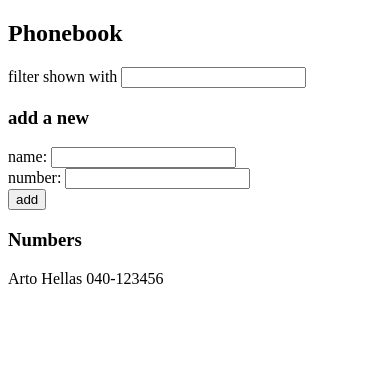
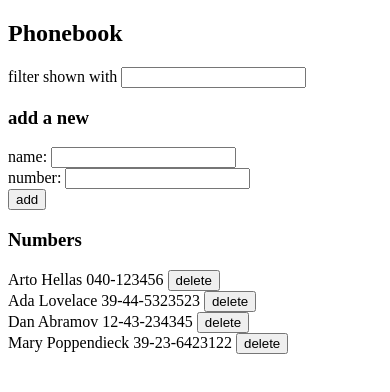
Before and after one commit to joshuaenahoro/full-stack-open, a React (Vite) app in the folder part2/phonebook/: page / in a window 390 px wide. Shown: the top 392 px of the page. Built offline with nearby package versions, Linux system fonts and the light colour scheme; data requests are answered from the project's data file.

Commit message:
feat: complete phonebook step 10

```diff
--- a/part2/phonebook/db.json
+++ b/part2/phonebook/db.json
@@ -20,5 +20,6 @@
       "number": "39-23-6423122",
       "id": "4"
     }
-  ]
+  ],
+  "$schema": "./node_modules/json-server/schema.json"
 }
--- a/part2/phonebook/src/App.jsx
+++ b/part2/phonebook/src/App.jsx
@@ -1,35 +1,71 @@
-import { useState } from 'react';
+import { useEffect, useState } from 'react';
+import axios from 'axios';
 import Filter from './components/Filter';
 import PersonForm from './components/PersonForm';
 import Persons from './components/Persons';
+import personService from './services/persons';
 
 const App = () => {
-  const [persons, setPersons] = useState([
-    { name: 'Arto Hellas', number: '040-123456', id: 1 },
-  ]);
+  const [persons, setPersons] = useState([]);
   const [query, setQuery] = useState('');
   const [newName, setNewName] = useState('');
   const [newNumber, setNewNumber] = useState('');
 
-  const handleAddNote = (e) => {
+  useEffect(() => {
+    personService.getAll().then((p) => setPersons(p));
+  }, []);
+
+  const handleAddPerson = (e) => {
     e.preventDefault();
-    const names = persons.map((p) => p.name.toLowerCase());
 
-    if (names.includes(newName.toLowerCase())) {
-      return alert(`${newName} is already added to phonebook`);
+    const existingPerson = persons.find(
+      (p) => p.name.toLowerCase() === newName.toLowerCase(),
+    );
+
+    const resetForm = () => {
+      setNewName('');
+      setNewNumber('');
+    };
+
+    // Update person if they already exist
+    if (existingPerson) {
+      const confirmed = window.confirm(
+        `${newName} is already added to phonebook, replace the old number with a new one?`,
+      );
+
+      if (!confirmed) return;
+
+      personService
+        .update({ ...existingPerson, number: newNumber })
+        .then((updatedPerson) => {
+          setPersons(
+            persons.map((p) =>
+              p.id === existingPerson.id ? updatedPerson : p,
+            ),
+          );
+          resetForm();
+        });
+
+      return;
     }
 
-    setPersons((p) => [
-      ...p,
-      { name: newName, number: newNumber, id: persons.length + 1 },
-    ]);
-    setNewName('');
-    setNewNumber('');
+    // Add new entry
+    personService.create({ name: newName, number: newNumber }).then((p) => {
+      setPersons((prev) => prev.concat(p));
+      resetForm();
+    });
   };
 
   const handleQueryChange = (e) => setQuery(e.target.value);
   const handleNameChange = (e) => setNewName(e.target.value);
   const handleNumberChange = (e) => setNewNumber(e.target.value);
+
+  const handleDelete = (name, id) => {
+    if (window.confirm(`Delete ${name} ?`)) {
+      personService.deleteById(id);
+      setPersons(persons.filter((p) => p.id !== id));
+    }
+  };
 
   const filteredPersons = persons.filter((p) =>
     p.name.toLowerCase().includes(query.toLowerCase()),
@@ -41,14 +77,14 @@ const App = () => {
       <Filter value={query} onChange={handleQueryChange} />
       <h3>add a new</h3>
       <PersonForm
-        onSubmit={handleAddNote}
+        onSubmit={handleAddPerson}
         nameValue={newName}
         onNameChange={handleNameChange}
         numberValue={newNumber}
         onNumberChange={handleNumberChange}
       />
       <h3>Numbers</h3>
-      <Persons persons={filteredPersons} />
+      <Persons persons={filteredPersons} handleDelete={handleDelete} />
     </div>
   );
 };
--- a/part2/phonebook/src/components/Persons.jsx
+++ b/part2/phonebook/src/components/Persons.jsx
@@ -1,4 +1,6 @@
-const Persons = ({ persons }) => {
+import personService from '../services/persons';
+
+const Persons = ({ persons, handleDelete }) => {
   if (persons.length === 0) {
     return <div>No numbers found.</div>;
   }
@@ -8,6 +10,8 @@ const Persons = ({ persons }) => {
       {persons.map((p) => (
         <div key={p.id}>
           {p.name} {p.number}
+          {` `}
+          <button onClick={() => handleDelete(p.name, p.id)}>delete</button>
         </div>
       ))}
     </div>
--- /dev/null
+++ b/part2/phonebook/src/services/persons.js
@@ -0,0 +1,23 @@
+import axios from 'axios';
+const baseUrl = 'http://localhost:3001/persons';
+
+const getAll = () => axios.get(baseUrl).then((res) => res.data);
+
+const create = (newObject) => {
+  const request = axios.post(baseUrl, newObject);
+  return request.then((res) => res.data);
+};
+
+const deleteById = (id) => axios.delete(`${baseUrl}/${id}`);
+
+const update = (person) => {
+  const request = axios.put(`${baseUrl}/${person.id}`, person);
+  return request.then((res) => res.data);
+};
+
+export default {
+  getAll,
+  create,
+  deleteById,
+  update,
+};
```
